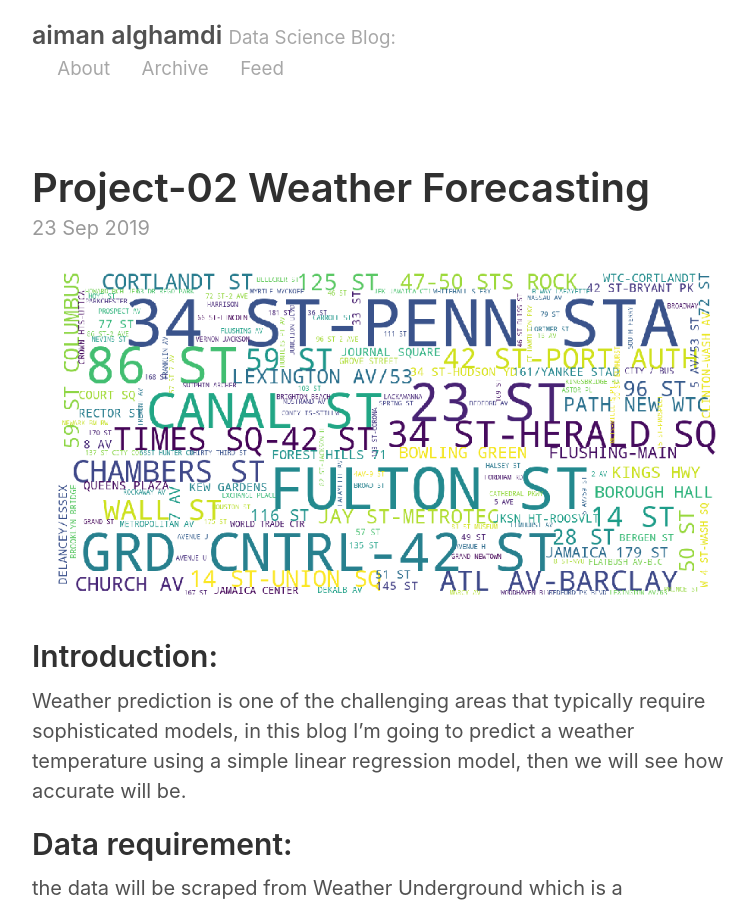
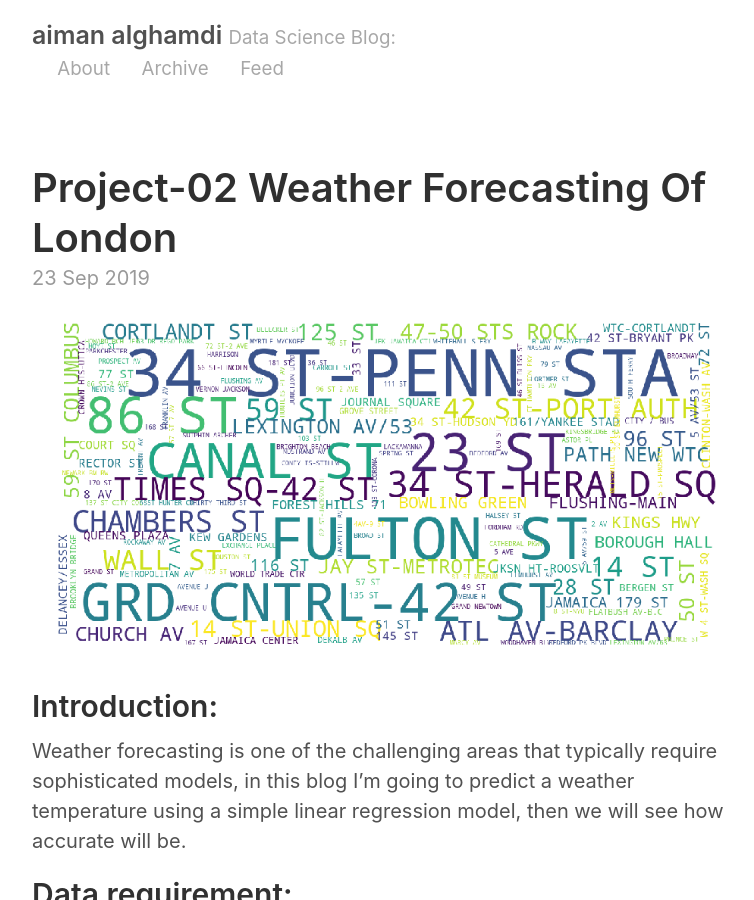
Before and after one commit to aiman-alghamdi/aiman2019.github.io, a Jekyll site: the page built from _posts/2019-9-23-aiman.md, in a window 1280 px wide and 900 px high. Shown: the whole window, without its empty margins (258-1012 px from the left). Built offline with Jekyll 4.4.1, drawn with Linux system fonts in a browser that asks for light colours.

Commit message:
Update 2019-9-23-aiman.md

```diff
--- a/_posts/2019-9-23-aiman.md
+++ b/_posts/2019-9-23-aiman.md
@@ -1,12 +1,12 @@
 ---
 layout: post
-title: Project-02 Weather Forecasting
+title: Project-02 Weather Forecasting Of London
 ---
 ![Image1]({{site.url}}/images/index.png)
 
 ## Introduction:
 
-Weather prediction is one of the challenging areas that typically require sophisticated models, in this blog I'm going to predict a weather temperature using a simple linear regression model, then we will see how accurate will be.
+Weather forecasting is one of the challenging areas that typically require sophisticated models, in this blog I'm going to predict a weather temperature using a simple linear regression model, then we will see how accurate will be.
 
 
 
```
